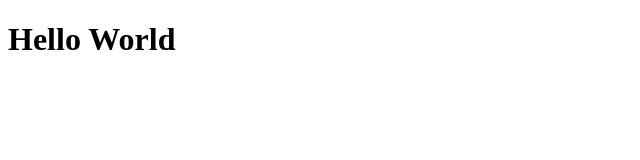
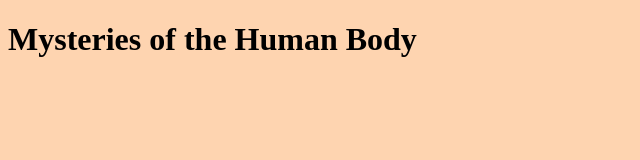
Before and after one commit to eldrawing/eldrawing, a plain HTML site: page index.html in a window 1280 px wide. Shown: the whole page, without its empty margins (0-640 px from the left). Drawn offline with Linux system fonts and the light colour scheme.

Commit message:
uploaded html and css
html basic text
css background color

```diff
--- a/index.html
+++ b/index.html
@@ -2,10 +2,11 @@
 <html>
 <head>
 <meta charset="UTF-8">
+	<link rel ="stylesheet" type="text/css" href="style.css">
 <title>Digital Tools 2</title>
 </head>
 
 <body>
-	<h1>Hello World</h1>
+	<h1>Mysteries of the Human Body</h1>
 </body>
 </html>
--- /dev/null
+++ b/style.css
@@ -0,0 +1,5 @@
+@charset "UTF-8";
+/* CSS Document */
+body {
+	background-color: #FED4B0;
+}
```
